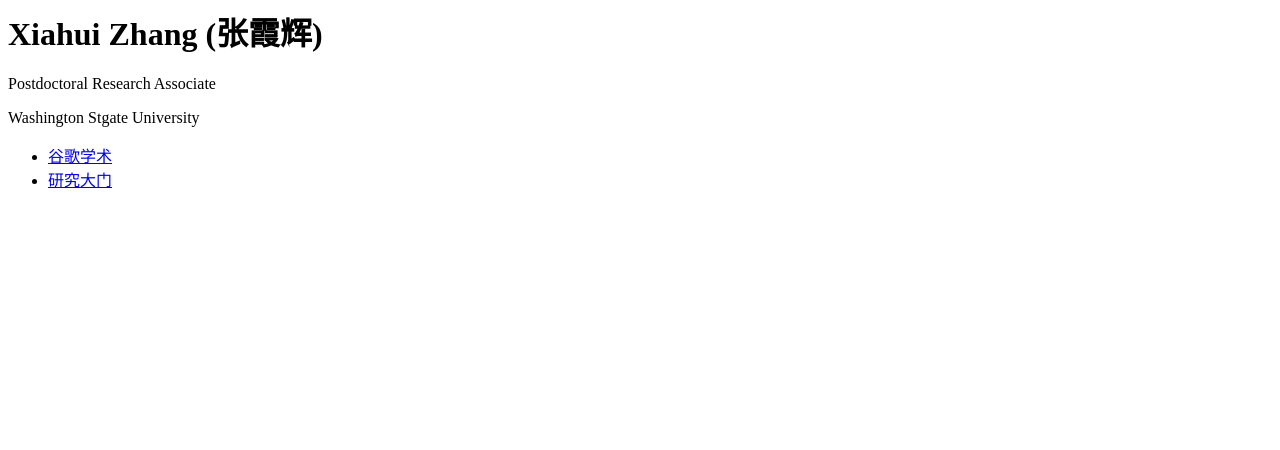
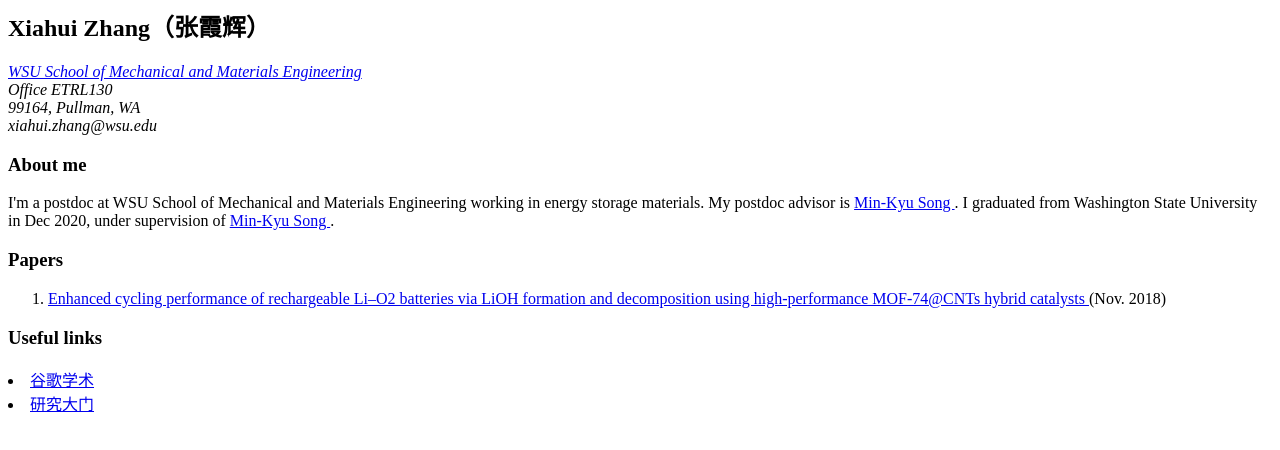
Before and after one commit to xhzhangwsu/xiahuizhang, a plain HTML site: page index.html in a window 1280 px wide. Drawn offline with Linux system fonts and the light colour scheme.

Commit message:
Update index.html

```diff
--- a/index.html
+++ b/index.html
@@ -1,8 +1,40 @@
-<h1>Xiahui Zhang (张霞辉)</h1>
-<p>Postdoctoral Research Associate </p>
-<p>Washington Stgate University </p>
+<html>
 
-<ul>
+<meta name="viewport" content="width=device-width, initial-scale=1.0">
+
+<head>
+<title>Xiahui Zhang（张霞辉）Homepage</title>
+<META HTTP-EQUIV="Keywords"
+CONTENT="Xiahui Zhang Homepage, Materials Science and Engineering, MSE, MME, 张霞辉, Washington State University, 华盛顿州立大学，机械与材料系">
+</head>
+
+<body bgcolor="#FFFFFF">
+
+<h2>Xiahui Zhang（张霞辉）</h2><p>
+
+
+<address>
+  <a href=https://mme.wsu.edu/> WSU School of Mechanical and Materials Engineering</a><br>
+  Office ETRL130 <br>
+  99164, Pullman, WA<br>
+  xiahui.zhang@wsu.edu <br>
+</address>
+
+<h3>About me</h3>
+  <p> I'm a postdoc at WSU School of Mechanical and Materials Engineering working in energy storage  materials.
+    My postdoc advisor is <a href="https://mme.wsu.edu/min-kyu-song/" > Min-Kyu Song </a>.
+    I graduated from Washington State University in Dec 2020, under supervision of <a href="https://mme.wsu.edu/min-kyu-song/" > Min-Kyu Song </a>. </p>
+
+<h3>Papers</h3>
+<ol reversed>
+  <li> <a href="https://doi.org/10.1016/j.ensm.2018.11.014">Enhanced cycling performance of rechargeable Li–O2 batteries via LiOH formation and decomposition using high-performance MOF-74@CNTs hybrid catalysts </a> (Nov. 2018) </li>
+</ol>
+
+
+<h3>Useful links</h3>
+
   <li> <a href="https://scholar.google.com/citations?hl=en&user=BI_ctDgAAAAJ">谷歌学术</a> </li>
   <li> <a href="https://www.researchgate.net/profile/Xiahui-Zhang-3">研究大门</a> </li>
-</ul>
+
+</body>
+</html>
```
